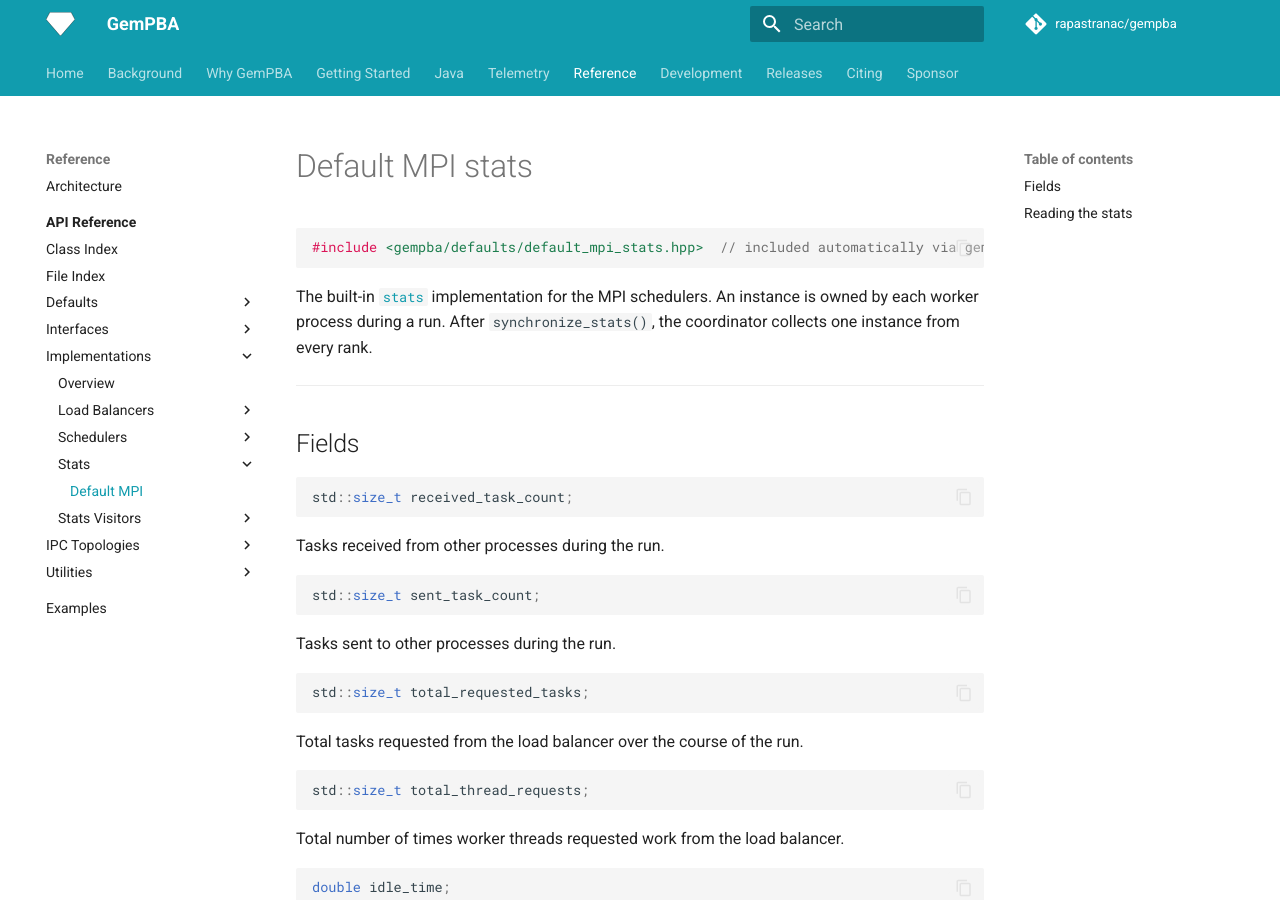
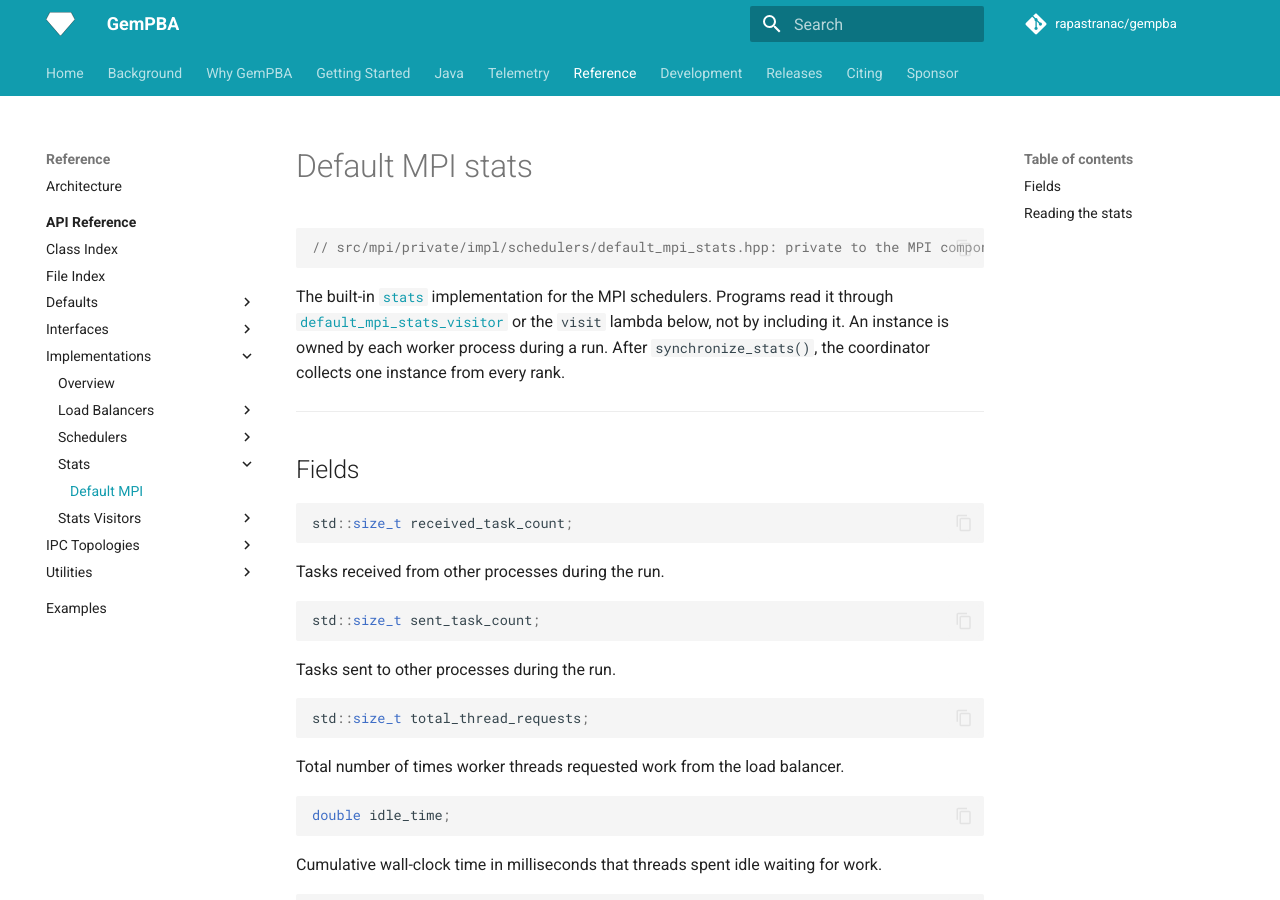
Before and after one commit to rapastranac/gempba-docs, an MkDocs documentation site: the page built from docs/reference/implementations/stats/default-mpi-stats.md, in a window 1280 px wide and 900 px high. Built offline with MkDocs 1.6.1 and Material for MkDocs 9.7.7, drawn with Linux system fonts in a browser that asks for light colours; comment, search, counter and statistics services are not loaded.

Commit message:
#473 docs(#5, #8, #18): Drop total_requested_tasks and point at the MPI component's stats headers
- The visitor comes from <gempba/mpi/default_mpi_stats_visitor.hpp>, through <gempba/mpi.hpp>
- default_mpi_stats is private to the MPI component
- total_requested_tasks is gone from both pages

````diff
--- a/docs/reference/implementations/stats/default-mpi-stats.md
+++ b/docs/reference/implementations/stats/default-mpi-stats.md
@@ -1,10 +1,10 @@
 # Default MPI stats
 
 ```cpp
-#include <gempba/defaults/default_mpi_stats.hpp>  // included automatically via gempba.hpp
+// src/mpi/private/impl/schedulers/default_mpi_stats.hpp: private to the MPI component
 ```
 
-The built-in [`stats`](../../interfaces/stats.md) implementation for the MPI schedulers. An instance is owned by each worker process during a run. After `synchronize_stats()`, the coordinator collects one instance from every rank.
+The built-in [`stats`](../../interfaces/stats.md) implementation for the MPI schedulers. Programs read it through [`default_mpi_stats_visitor`](../stats-visitors/default-mpi-stats-visitor.md) or the `visit` lambda below, not by including it. An instance is owned by each worker process during a run. After `synchronize_stats()`, the coordinator collects one instance from every rank.
 
 ---
 
@@ -21,12 +21,6 @@ std::size_t sent_task_count;
 ```
 
 Tasks sent to other processes during the run.
-
-```cpp
-std::size_t total_requested_tasks;
-```
-
-Total tasks requested from the load balancer over the course of the run.
 
 ```cpp
 std::size_t total_thread_requests;
````
Also changed, not shown: docs/reference/implementations/stats-visitors/default-mpi-stats-visitor.md (+1 -7 lines).
